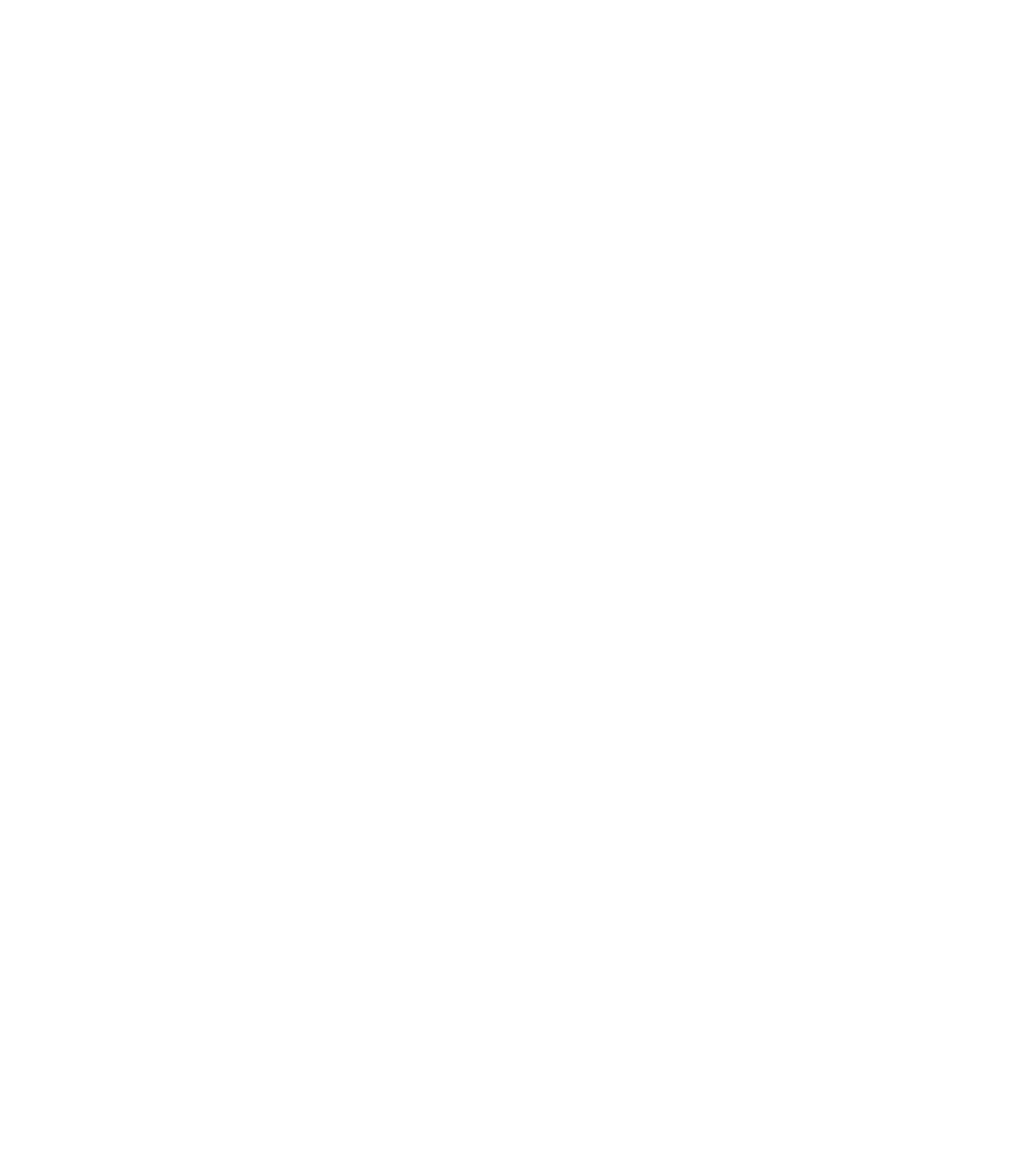
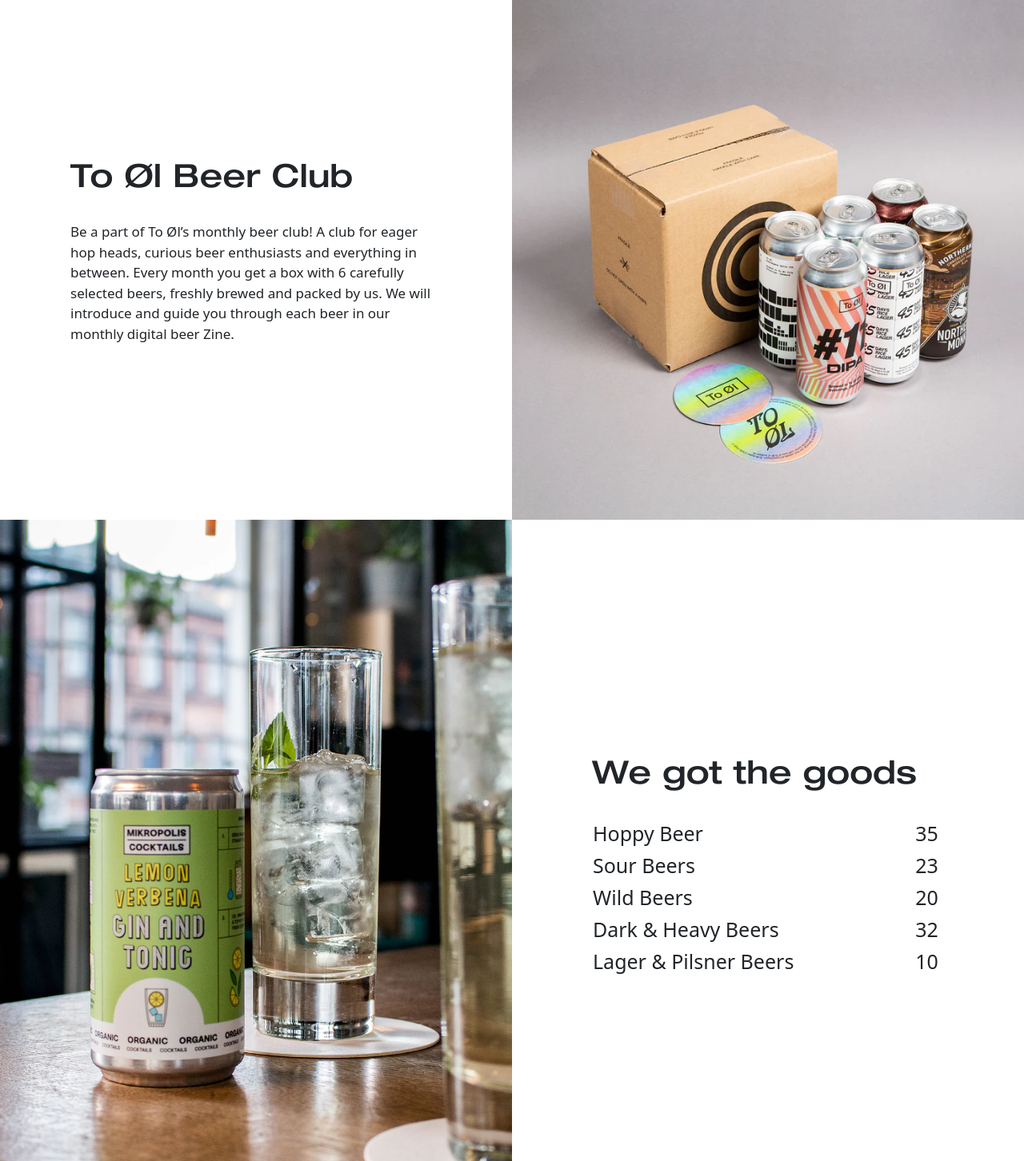
Before and after one commit to andres-mps/B-ra_Ecommerce_FRONTEND, a React (Vite) app: page / in a window 1280 px wide. Shown: the part 1348-2800 px from the top of the page at 80% size. Before the commit the page ends 1328 px from the top, so only its background shows below. Built offline with nearby package versions, Linux system fonts and the light colour scheme; no server answers.

Commit message:
avances del home

```diff
--- a/src/pages/Home.jsx
+++ b/src/pages/Home.jsx
@@ -61,17 +61,20 @@
       </section>
       <section>
         <div className="row">
-          <div className="col-md-6 d-flex align-items-center justify-content-center">
+          <div
+            className="col-md-6 d-flex align-items-center justify-content-center"
+            style={{ padding: "0px" }}
+          >
             <img
               src="../../public/img/home/home_destilery_img.webp"
               alt="Imagen"
               className="object-fit-cover"
-              style={{ maxWidth: "100%" }}
+              style={{ minHeight: "100%", minWidth: "100%" }}
             />
           </div>
           <div
             className="col-md-6 d-md-flex flex-md-column justify-content-md-center"
-            style={{ paddingRight: "40px", paddingLeft: "40px" }}
+            style={{ paddingRight: "100px", paddingLeft: "100px" }}
           >
             <div className="text-left">
               <h2
@@ -99,6 +102,108 @@
             </div>
           </div>
         </div>
+        <div className="row">
+          <div
+            className="col-md-6 d-md-flex flex-md-column justify-content-md-center"
+            style={{ paddingRight: "100px", paddingLeft: "100px" }}
+          >
+            <div className="text-left">
+              <h2
+                style={{
+                  fontFamily: "var(--font-heading-bold)",
+                  fontSize: "40px",
+                  paddingBottom: "20px",
+                  textAlign: "left",
+                }}
+              >
+                To Øl Beer Club
+              </h2>
+              <p
+                style={{
+                  fontFamily: "var(--font-body-family: Regular, Helvetica)",
+                  fontSize: "17px",
+                }}
+              >
+                Be a part of To Øl’s monthly beer club! A club for eager hop heads, curious beer
+                enthusiasts and everything in between. Every month you get a box with 6 carefully
+                selected beers, freshly brewed and packed by us. We will introduce and guide you
+                through each beer in our monthly digital beer Zine.
+              </p>
+            </div>
+          </div>
+          <div
+            className="col-md-6 d-flex align-items-center justify-content-center"
+            style={{ padding: "0px" }}
+          >
+            <img
+              src="../../public/img/home/beer_club_box.webp"
+              alt="Imagen"
+              className="object-fit-cover"
+              style={{ maxWidth: "100%", minWidth: "100%" }}
+            />
+          </div>
+        </div>
+        <div className="row">
+          <div
+            className="col-md-6 d-flex align-items-center justify-content-center"
+            style={{ padding: "0px" }}
+          >
+            <img
+              src="../../public/img/home/image_21.webp"
+              alt="Imagen"
+              className="object-fit-cover"
+              style={{ minHeight: "100%", minWidth: "100%" }}
+            />
+          </div>
+          <div
+            className="col-md-6 d-md-flex flex-md-column justify-content-md-center"
+            style={{ paddingRight: "100px", paddingLeft: "100px" }}
+          >
+            <div className="text-left">
+              <h2
+                style={{
+                  fontFamily: "var(--font-heading-bold)",
+                  fontSize: "40px",
+                  paddingBottom: "20px",
+                  textAlign: "left",
+                }}
+              >
+                We got the goods
+              </h2>
+              <div
+                style={{
+                  fontFamily: "var(--font-body-family: Regular, Helvetica)",
+                  fontSize: "17px",
+                }}
+              >
+                <table style={{ width: "100%", fontSize: "25px" }}>
+                  <tbody>
+                    <tr style={{ height: "40px" }}>
+                      <td>Hoppy Beer</td>
+                      <td>35</td>
+                    </tr>
+                    <tr style={{ height: "40px" }}>
+                      <td>Sour Beers</td>
+                      <td>23</td>
+                    </tr>
+                    <tr style={{ height: "40px" }}>
+                      <td>Wild Beers</td>
+                      <td>20</td>
+                    </tr>
+                    <tr style={{ height: "40px" }}>
+                      <td>Dark & Heavy Beers</td>
+                      <td>32</td>
+                    </tr>
+                    <tr>
+                      <td style={{ height: "40px" }}>Lager & Pilsner Beers</td>
+                      <td>10</td>
+                    </tr>
+                  </tbody>
+                </table>
+              </div>
+            </div>
+          </div>
+        </div>
       </section>
     </main>
   );
```
Also changed, not shown: public/img/home/image_21.webp (added).
